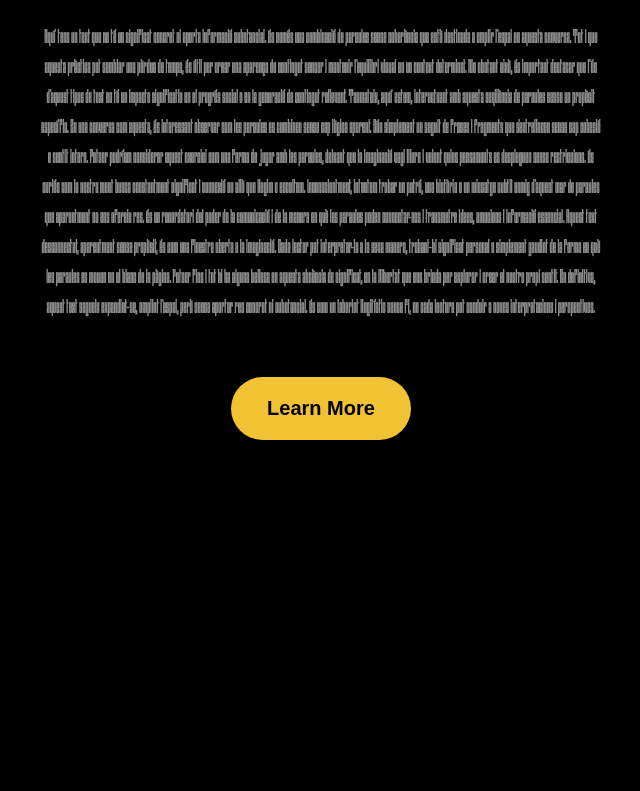
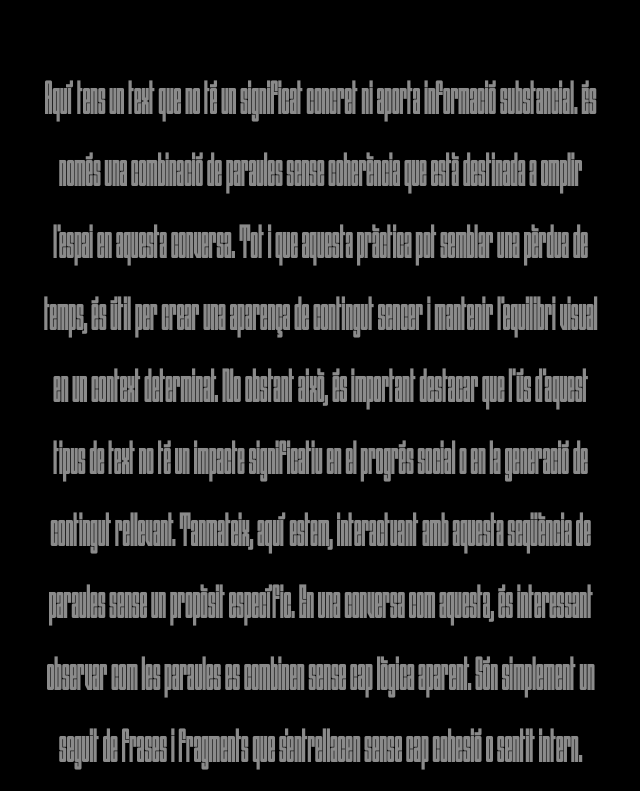
Before and after one commit to cescps/font, a plain HTML site: page index.html in a window 1280 px wide. Shown: the part 175-966 px from the top of the page, without its empty margins (319-959 px from the left). Before the commit the page ends 839 px from the top, so only its background shows below. Drawn offline with Linux system fonts and the light colour scheme.

Commit message:
Update style.css

```diff
--- a/style.css
+++ b/style.css
@@ -82,7 +82,7 @@ margin-bottom: 0.9rem;
     font-family: 'Medico', sans-serif;
     color:#8B8B8B;
     font-weight:400;
-    font-size:1.25rem;
+    font-size:3rem;
     line-height:150%;
     margin-top:2.25rem;
     text-align: center;
```
